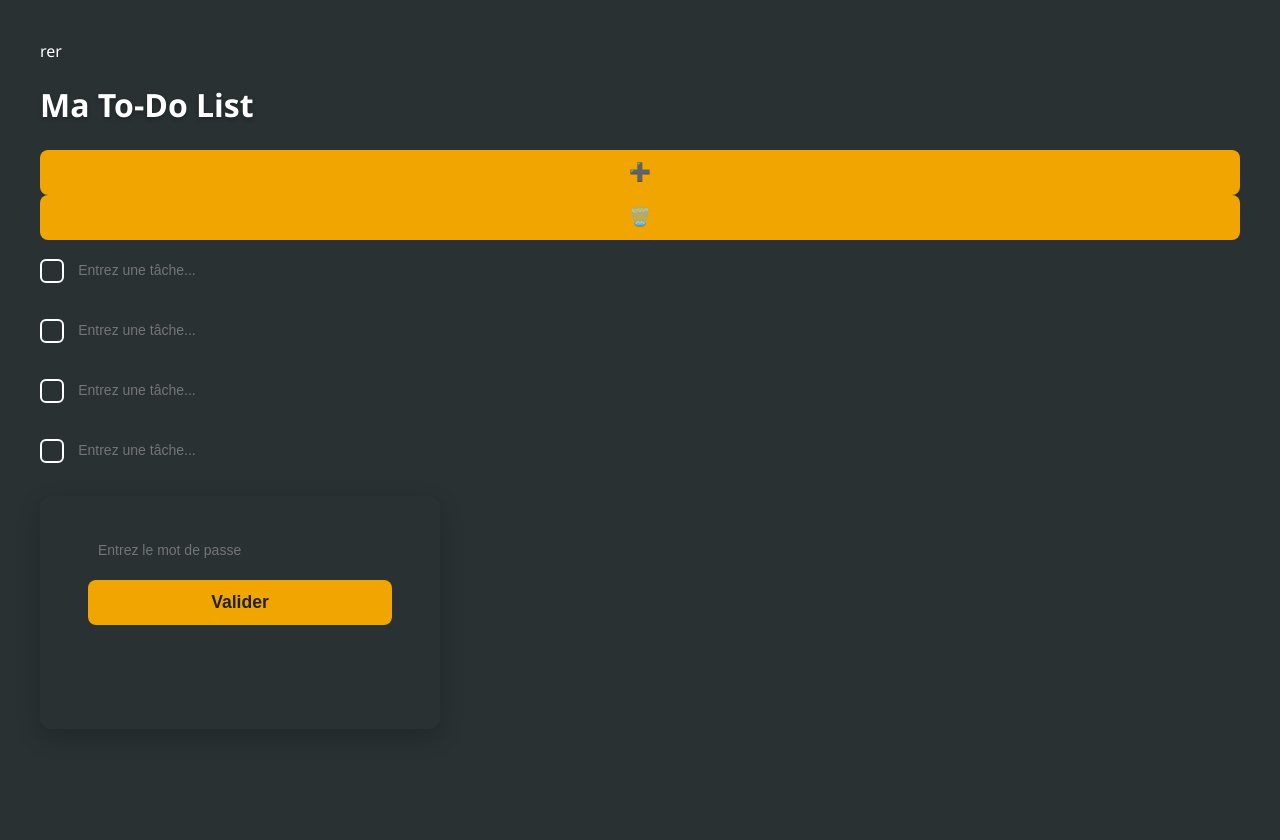
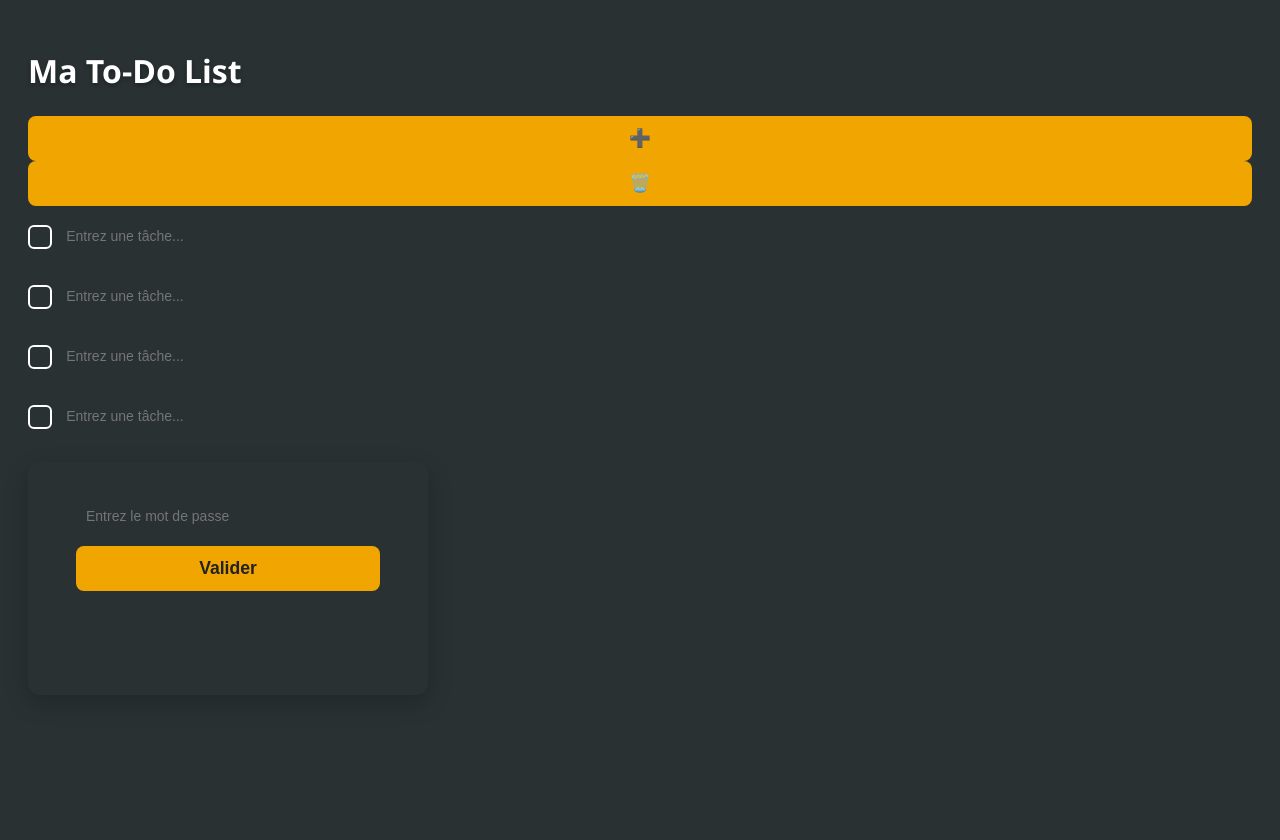
Before and after one commit to dim2008/projet, a Flask app: page / in a window 1280 px wide. After the commit the page ends 591 px from the top, so only its background shows below. Run offline with Flask 3, Linux system fonts and the light colour scheme.

Commit message:
Update index.html

```diff
--- a/templates/index.html
+++ b/templates/index.html
@@ -1,4 +1,4 @@
-rer<!DOCTYPE html>
+<!DOCTYPE html>
 <html lang="fr">
 <head>
     <meta charset="UTF-8" />
```
